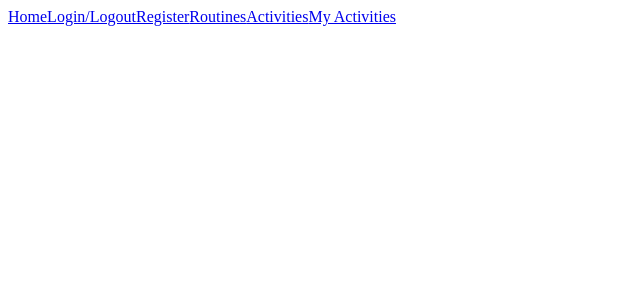
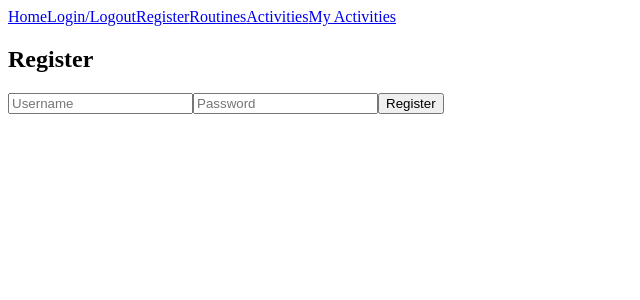
Before and after one commit to thompscott/FitnessTrackerFrontend, a React (Create React App) app: page /register in a window 1280 px wide. Shown: the top 300 px of the page, without its empty margins (0-640 px from the left). Built offline with nearby package versions, Linux system fonts and the light colour scheme.

Commit message:
login and register token set

```diff
--- a/src/api/index.js
+++ b/src/api/index.js
@@ -1,7 +1,7 @@
 import axios from 'axios';
 import { useResolvedPath } from 'react-router-dom';
 
-const url = "http://fitnesstrac-kr.herokuapp.com/api"
+const url = "https://desolate-wave-08610.herokuapp.com/api"
 
 export const userRegistration = async (username, password) => {
     console.log("User and Password", username, password);
--- a/src/components/App.js
+++ b/src/components/App.js
@@ -1,8 +1,9 @@
-import React from 'react';
+import React, { useState } from 'react';
 import { Route, Routes, Link } from 'react-router-dom';
 import { Home, Login, Register, Routines, Activities, MyActivities } from "./index";
 
 function App() {
+    const [ token, setToken ] = useState("");
     return (
         <div>
             <main>
@@ -15,13 +16,13 @@ function App() {
                     <Link className="tab" to="/activities/me">My Activities</Link>
                 </nav>
                 <Routes>
-                    <Route path="/" element={<Home />} />
-                    <Route path="/home" element={<Home />} />
-                    <Route path="/login" element={<Login />} />
-                    <Route path="/register" element={<Register />} />
-                    <Route path="/routines" element={<Routines />} />
-                    <Route path="/activities" element={<Activities />} />
-                    <Route path="/activities/me" element={<MyActivities />} />
+                    <Route path="/" element={<Home token={token} />} />
+                    <Route path="/home" element={<Home token={token} />} />
+                    <Route path="/login" element={<Login token={token} setToken={setToken} />} />
+                    <Route path="/register" element={<Register token={token} setToken={setToken} />} />
+                    <Route path="/routines" element={<Routines token={token} />} />
+                    <Route path="/activities" element={<Activities token={token} />} />
+                    <Route path="/activities/me" element={<MyActivities token={token} />} />
                 </Routes>
             </main>
         </div>
--- a/src/components/Login.js
+++ b/src/components/Login.js
@@ -1,18 +1,20 @@
-import React from 'react'
-import { useState } from "react"
-import { userLogin } from '../api';
-
-function Login() {
-    const [username, setUsername] = useState('')
-    const [password, setPassword] = useState('')
-    const [message, setMessage] = useState('')
+import React from "react";
+import { useState } from "react";
+import { userLogin } from "../api";
+function Login( props ) {
+  const [token, setToken] = [props.token, props.setToken];
+  const [username, setUsername] = useState("");
+  const [password, setPassword] = useState("");
+  const [message, setMessage] = useState("");
 
   const SubmitHandler = async (e) => {
-            e.preventDefault()
-            const result = await userLogin(username, password)
+    e.preventDefault();
+    const result = await userLogin(username, password);
     setMessage(result.message);
-            console.log(result)
-
+    if (result.token) {
+      setToken(result.token);
+      localStorage.setItem("token", result.token);
+    }
   };
 
   return (
@@ -25,21 +27,21 @@ function Login() {
           value={username}
           onChange={(e) => {
             setUsername(e.target.value);
-                        console.log(username);
-                    }} />
+          }}
+        />
         <input
           type="text"
           placeholder="Password"
           value={password}
           onChange={(e) => {
             setPassword(e.target.value);
-                        console.log(password);
-                    }} />
+          }}
+        />
         <button type="submit">Login</button>
         <p>{message}</p>
       </form>
     </div>
-    )
+  );
 }
 
-export default Login
+export default Login;
--- a/src/components/Register.js
+++ b/src/components/Register.js
@@ -1,2 +1,45 @@
-function Register (){}
-export default Register
+import React from "react";
+import { useState } from "react";
+import { userRegistration } from "../api";
+function Register( props ) {
+  const [token, setToken] = [props.token, props.setToken];
+  const [username, setUsername] = useState("");
+  const [password, setPassword] = useState("");
+  const [message, setMessage] = useState("");
+
+  const SubmitHandler = async (e) => {
+    e.preventDefault();
+    const result = await userRegistration(username, password);
+    setMessage(result.message);
+    if (result.token) {
+      setToken(result.token);
+      localStorage.setItem("token", result.token);
+    }
+  };
+  return (
+    <div>
+      <form className="register" onSubmit={SubmitHandler}>
+        <h2>Register</h2>
+        <input
+          type="text"
+          placeholder="Username"
+          value={username}
+          onChange={(e) => {
+            setUsername(e.target.value);
+          }}
+        />
+        <input
+          type="text"
+          placeholder="Password"
+          value={password}
+          onChange={(e) => {
+            setPassword(e.target.value);
+          }}
+        />
+        <button type="submit">Register</button>
+        <p>{message}</p>
+      </form>
+    </div>
+  );
+}
+export default Register;
```
Lines whose indentation alone changed are shown as unchanged.
